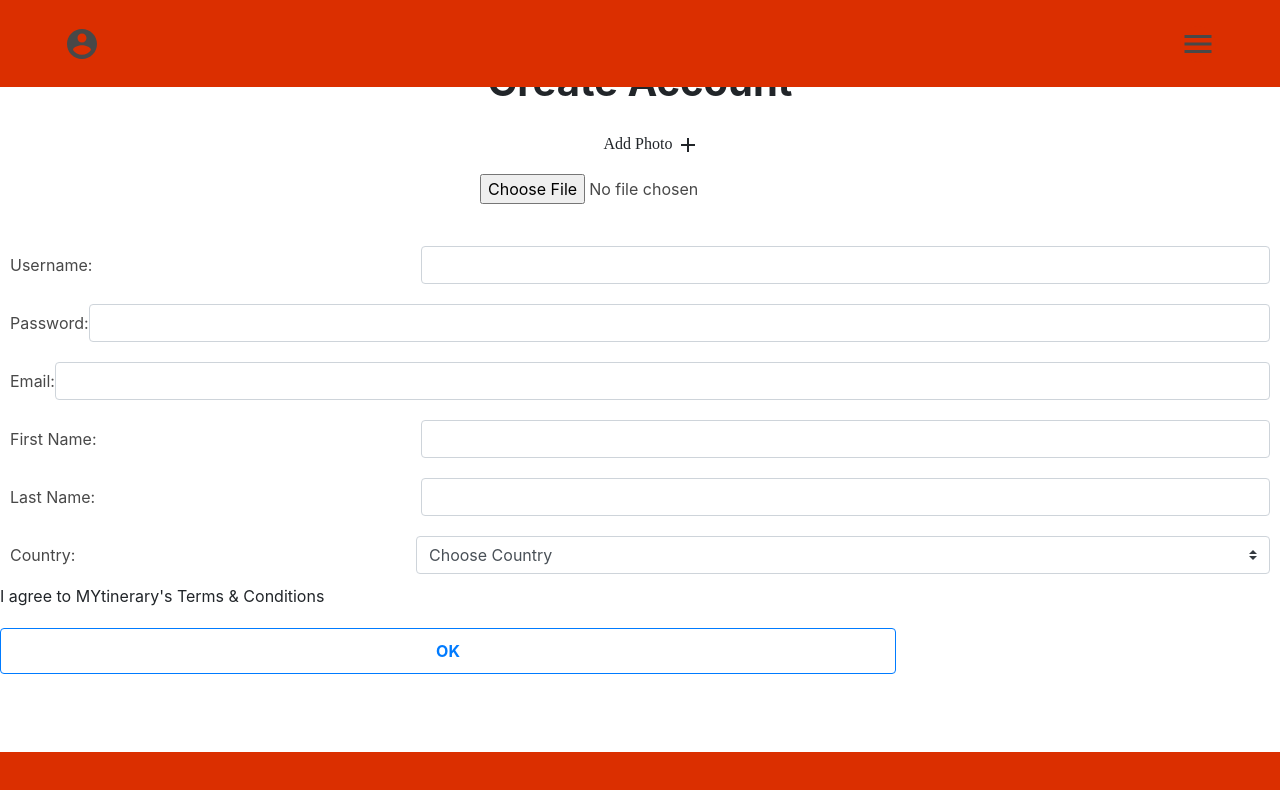
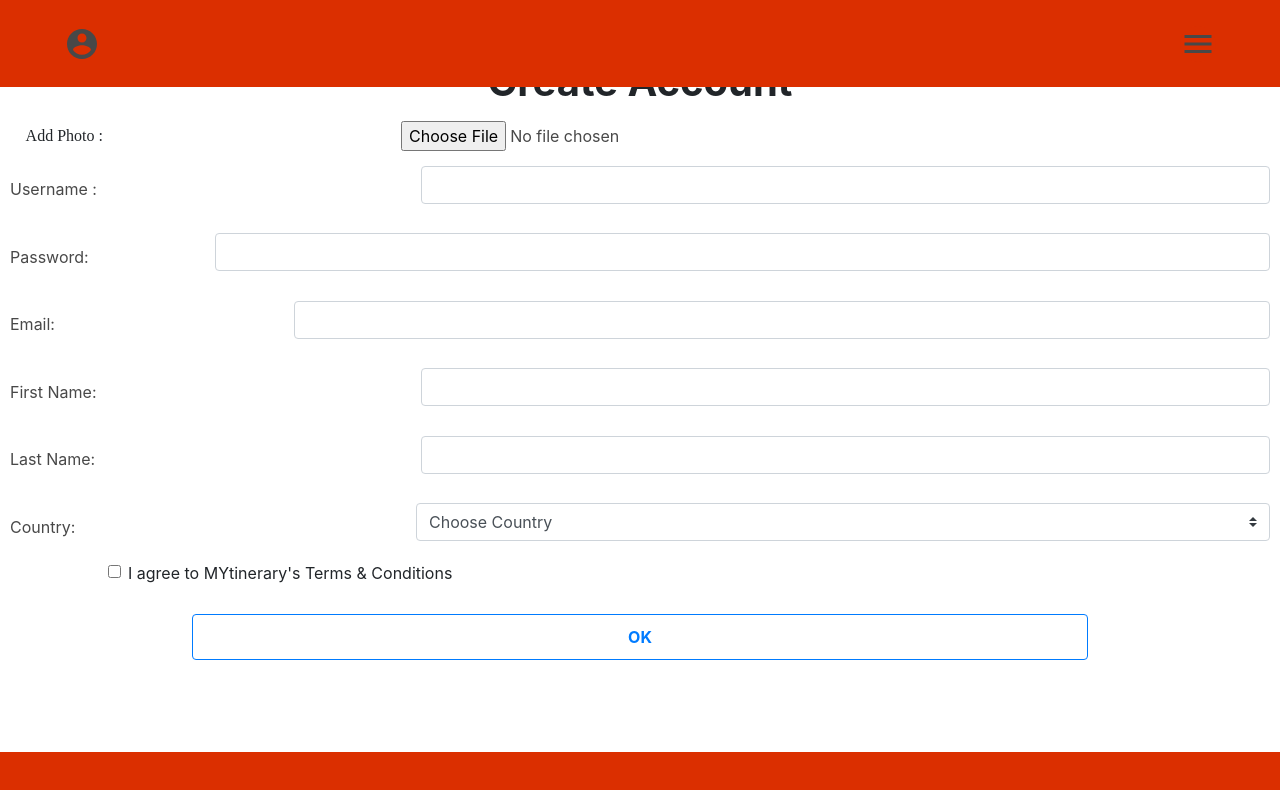
Before and after one commit to aryaludianto/Mytineraryapp, a React (Create React App) app in the folder client/: page /CreateAccount in a window 1280 px wide. Shown: the top 790 px of the page. Built offline with nearby package versions, Linux system fonts and the light colour scheme; a web font is replaced by a local one.

Commit message:
login and add acc fixed

```diff
--- a/client/src/component/CreateAccount/CreateAccount.css
+++ b/client/src/component/CreateAccount/CreateAccount.css
@@ -13,17 +13,30 @@
 .addPhoto{
   margin: auto;
   border: 0;
-  display: grid;
+  display: flex;
+  flex-direction: row;
+  width: 100%;
+  height: 100%;
 
 }
 
 .addPhoto p {
   margin: auto;
-  text-align: center;
+  margin-left: 2%;
+  margin-right: 0;
+  text-align: left;
+  width: 50%;
 }
 
-form {
+.addPhoto input {
+  margin: auto 10% auto 0;
+  text-align: center;
+  width: 100%;
+}
+
+.CreateAccount form {
   display: grid;
+  height: 90%;
 }
 
 .formInp{
@@ -76,3 +89,31 @@ label{
 .error {
   background: pink;
 }
+
+.errorForm{
+  display: grid;
+  width: 100%;
+  font-size: 100%;
+  margin-left: 33%;
+}
+
+.password {
+  display: flex;
+  margin: 10px;
+}
+
+.psswd {
+  margin-left:10%;
+}
+
+.eml {
+  margin-left:19%;
+}
+
+.chk{
+  margin-left: 10%;
+}
+
+.chkd {
+  margin:auto 15% auto;
+}
--- a/client/src/component/CreateAccount/CreateAccount.js
+++ b/client/src/component/CreateAccount/CreateAccount.js
@@ -17,9 +17,7 @@ const countries = Country;
 
 const formIsValid = ({ formErrors, ...rest }) => {
   let valid = true;
-
   Object.values(formErrors).forEach(val => val.length > 0 && (valid = false));
-
   Object.values(rest).forEach(val => {
     val === null && (valid = false);
   });
@@ -126,19 +124,6 @@ class CreateAccount extends React.Component {
 
 
     if (formIsValid(this.state)) {
-
-      // let user = {
-      //   'file': this.state.selectedFile,
-      //   'username': this.state.username,
-      //   'password': this.state.password,
-      //   'email': this.state.email,
-      //   'firstname': this.state.firstname,
-      //   'lastname': this.state.lastname,
-      //   'country': this.state.country
-
-      // }
-      // this.props.userSignupRequest(user)
-
       let formData = new FormData();
 
       formData.append('file', this.state.selectedFile);
@@ -181,8 +166,7 @@ class CreateAccount extends React.Component {
 
 
           <div className="addPhoto">
-            <p>Add Photo <Add /> </p>
-
+            <p>Add Photo : </p>
             <input
               id="file"
               name="file"
@@ -208,7 +192,7 @@ class CreateAccount extends React.Component {
               style={{ flex: 1 }}
               htmlFor="username"
             >
-              Username:{' '}
+              Username :{' '}
             </label>
             <input
               type="text"
@@ -221,10 +205,15 @@ class CreateAccount extends React.Component {
               }
               style={{ flex: 2 }} />
 
-            {formErrors.username.length > 0 && (
+            {/* {formErrors.username.length > 0 && (
               <span>{formErrors.username}</span>
-            )}
+            )} */}
           </div>
+          {formErrors.username.length > 0 && (
+            <div className="errorForm">
+              <span>{formErrors.username}</span>
+            </div>
+          )}
 
 
 
@@ -239,13 +228,17 @@ class CreateAccount extends React.Component {
             <input type="password" name="password" onChange={this.onChange}
               className={
                 formErrors.password.length > 0 ? 'error form-control'
-                  : 'form-control'
+                  : 'form-control psswd'
               }
             />
-            {formErrors.password.length > 0 && (<span>
-              {formErrors.password}
-            </span>)}
           </div>
+          {formErrors.password.length > 0 && (
+            <div className="errorForm">
+              <span>
+                {formErrors.password}
+              </span>
+            </div>
+          )}
 
 
           <div className="email input form-Group">
@@ -261,12 +254,19 @@ class CreateAccount extends React.Component {
               className={
                 formErrors.email.length > 0
                   ? 'error form-control'
-                  : 'form-control'
+                  : 'form-control eml'
               }
             />
-            {formErrors.email.length > 0 && <span>{formErrors.email}</span>}
+            {/* {formErrors.email.length > 0 && <span>{formErrors.email}</span>} */}
             {/* {this.props.users[0] && <p>Email already exist!!!</p>} */}
           </div>
+          {formErrors.email.length > 0 && (
+            <div className="errorForm">
+              <span>
+                {formErrors.email}
+              </span>
+            </div>
+          )}
 
 
           <div className="firstName input form-group">
@@ -287,9 +287,16 @@ class CreateAccount extends React.Component {
               }
               style={{ flex: 2 }}
             />
-            {formErrors.firstname.length > 0
-              && (<span>{formErrors.firstname} </span>)}
+            {/* {formErrors.firstname.length > 0
+              && (<span>{formErrors.firstname} </span>)} */}
           </div>
+          {formErrors.firstname.length > 0 && (
+            <div className="errorForm">
+              <span>
+                {formErrors.firstname}
+              </span>
+            </div>
+          )}
 
 
           <div className="lastName input form-group">
@@ -310,9 +317,16 @@ class CreateAccount extends React.Component {
               }
               style={{ flex: 2 }}
             />
-            {formErrors.lastname.length > 0 && (<span>{formErrors.lastname}</span>)
-            }
+            {/* {formErrors.lastname.length > 0 && (<span>{formErrors.lastname}</span>)
+            } */}
           </div>
+          {formErrors.lastname.length > 0 && (
+            <div className="errorForm">
+              <span>
+                {formErrors.lastname}
+              </span>
+            </div>
+          )}
 
 
           <div className="country form-group input">
@@ -342,21 +356,26 @@ class CreateAccount extends React.Component {
               ))}
 
             </select>
-            {formErrors.country.length > 0 && (
+            {/* {formErrors.country.length > 0 && (
               <span>{formErrors.country}</span>
-            )}
+            )} */}
           </div>
+          {formErrors.country.length > 0 && (
+            <div className="errorForm">
+              <span>
+                {formErrors.country}
+              </span>
+            </div>
+          )}
 
 
 
-          <div>
-            <label className="form-check-label">
-              {/* <input className="form-check-input" required type="checkbox" /> */}
-
-              I agree to MYtinerary's Terms &amp; Conditions
-
-            </label>
-          </div>
+          {/* <div> */}
+          <label className="form-check-label chk">
+            <input className="form-check-input" required type="checkbox" />
+            I agree to MYtinerary's Terms &amp; Conditions
+          </label>
+          {/* </div> */}
 
 
 
@@ -370,7 +389,7 @@ class CreateAccount extends React.Component {
                   paddingBottom: 10,
                   fontWeight: 'bold'
                 }}
-                className="btn btn-primary"
+                className="btn btn-primary chkd"
               >
                 OK
               </button>
@@ -382,7 +401,7 @@ class CreateAccount extends React.Component {
                     paddingBottom: 10,
                     fontWeight: 'bold'
                   }}
-                  className="btn btn-outline-primary"
+                  className="btn btn-outline-primary chkd"
                 >
                   OK
               </button>
--- a/client/src/component/Login/Login.css
+++ b/client/src/component/Login/Login.css
@@ -63,6 +63,7 @@ label {
   font-family: "Franklin Gothic Medium", "Arial Narrow", Arial, sans-serif;
   margin: auto;
   font-size: 20px;
+  padding: 0 5% 0;
 }
 
 a {
@@ -73,3 +74,11 @@ a {
 .googleButton {
   margin: 10% 20% 10%;
 }
+
+.userAgree{
+  margin-left: 20%;
+}
+
+.createAcc{
+  margin:10%;
+}
--- a/client/src/component/Login/Login.js
+++ b/client/src/component/Login/Login.js
@@ -10,6 +10,8 @@ import {
   checkAccount,
   oauthGoogle
 } from '../../store/actions/loginActions'
+import { NavLink } from "react-router-dom";
+
 
 class Login extends React.Component {
   constructor(props) {
@@ -75,8 +77,8 @@ class Login extends React.Component {
 
             <div className="userAgree">
               <label>
-                <input type="checkbox" value="remember" /> Remember Me
-            </label>
+                {/* <input type="checkbox" value="remember" /> Remember Me */}
+              </label>
             </div>
             <input className="submtLog" type="submit" value="OK" />
           </form>
@@ -96,7 +98,7 @@ class Login extends React.Component {
                       alt="google"
                     />
                     Log in with Google
-                </div>
+                  </div>
                 </button>
               )}
               buttonText="Log in with Google"
@@ -108,6 +110,21 @@ class Login extends React.Component {
 
           <h1 className="textLog">Don't have a MYtinerary account yet? You should create one! It's totally free and only takes a minute.</h1>
 
+
+          <div className="createAcc">
+            <NavLink to='CreateAccount'>
+              <button
+                className="btn btn-primary google "
+              >
+                <div>
+                  <img
+                    style={{ maxHeight: '25px', marginRight: 10 }}
+                  />
+                  Create Account
+              </div>
+              </button>
+            </NavLink>
+          </div>
           {/* <a href="/CreateAccount"> <p>CreateAccount</p> </a> */}
         </div>
       </React.Fragment>
```
Also changed, not shown: 2 other files (tests, documents, lock files or other folders).
